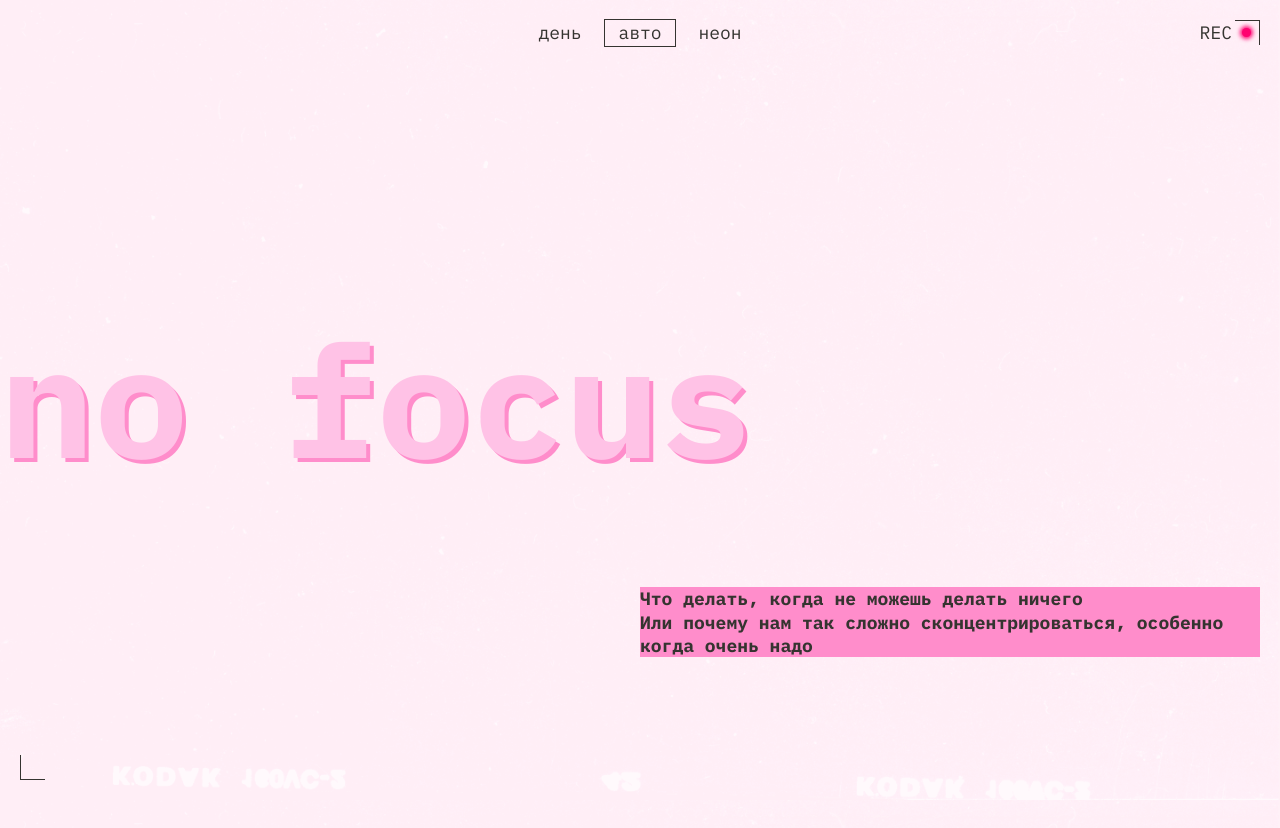
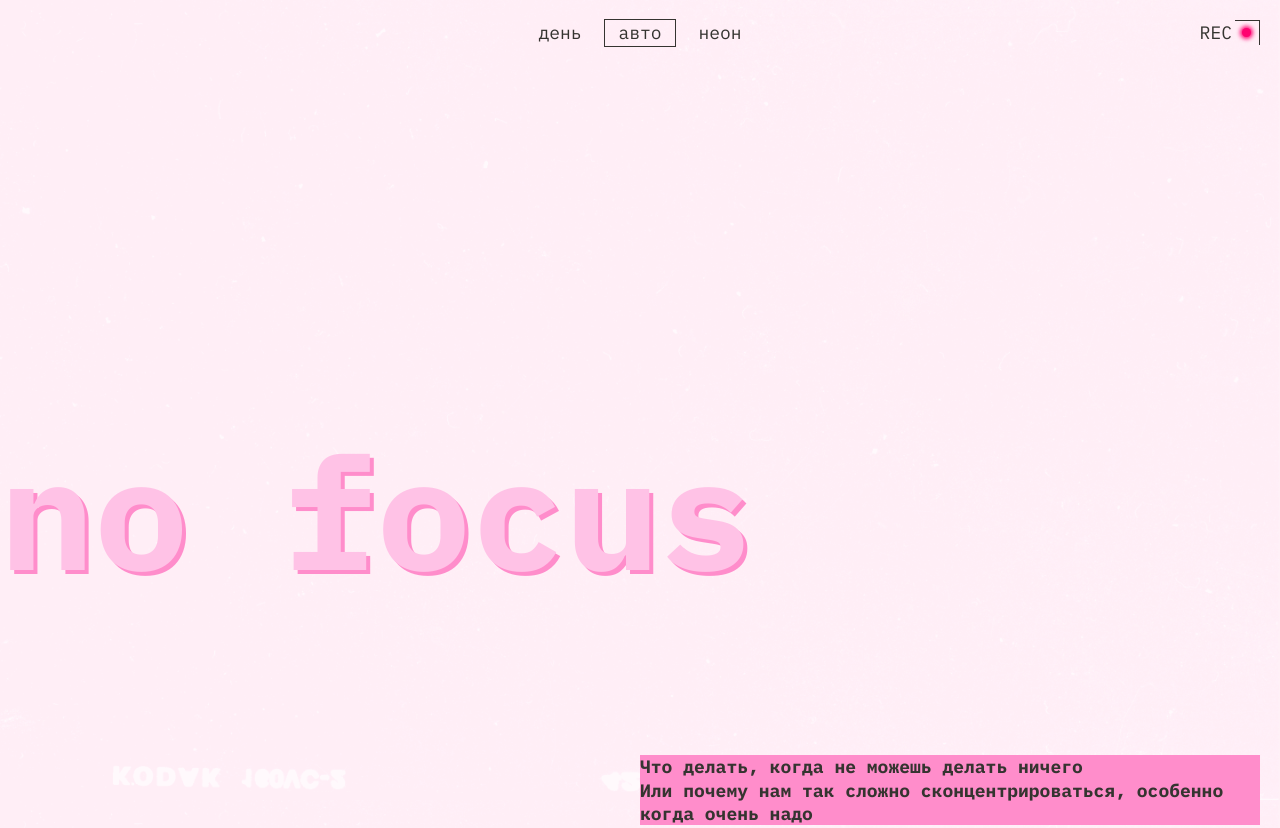
Before and after one commit to GilmourJonDavid/slozhno-sosredotochitsya-fd, a plain HTML site: page index.html in a window 1280 px wide. Shown: the top 828 px of the page. Drawn offline with Linux system fonts and the light colour scheme.

Commit message:
small changes

```diff
--- a/styles/style.css
+++ b/styles/style.css
@@ -40,8 +40,8 @@
   justify-items: end;
   align-items: center;
   position: relative;
-  padding-block-end: var(--header-padding);
-  padding-block-start: var(--header-padding);
+  padding-block-end: var(--header-footer-padding);
+  padding-block-start: var(--header-footer-padding);
 
 }
 
@@ -95,6 +95,7 @@
 /* later on fix events conditions */
 .header__theme-menu-button_active {
   outline: 1px solid var(--button-border-color);
+  pointer-events: none
 }
 
 .header__theme-menu-button:focus {
@@ -272,6 +273,8 @@
   block-size: 100vh;
   min-block-size: 375px;
   position: relative;
+  padding-block-end: var(--header-footer-padding);
+  padding-block-start: var(--header-footer-padding);
 
 
 }
@@ -286,7 +289,7 @@
 }
 
 
-@media (width >= 700px) {
+@media (width >= 768px) {
 
   .decorated-zone::before {
     top: 20px;
@@ -370,6 +373,14 @@
 
 @media (width >= 900px) {
 
+  .header {
+    min-block-size: 1024px;
+  }
+
+  .footer {
+    min-block-size: 1024px;
+  }
+
   .header__theme-menu {
     justify-self: center;
     align-self: start;
--- a/styles/variables.css
+++ b/styles/variables.css
@@ -5,7 +5,7 @@
 
 :root {
   --page-padding: 10px;
-  --header-padding: 10px;
+  --header-footer-padding: 10px;
   --main-font: 'IBM Plex mono', monospace;
   --main-font-size: 18px;
   --main-line-height: 23.4px;
@@ -43,7 +43,7 @@
     --gallery-gap: 20px;
     --header-text-width: 364px;
     --main-title-margin: -20px;
-    --header-padding: 20px;
+    --header-footer-padding: 20px;
   }
 }
 
```
